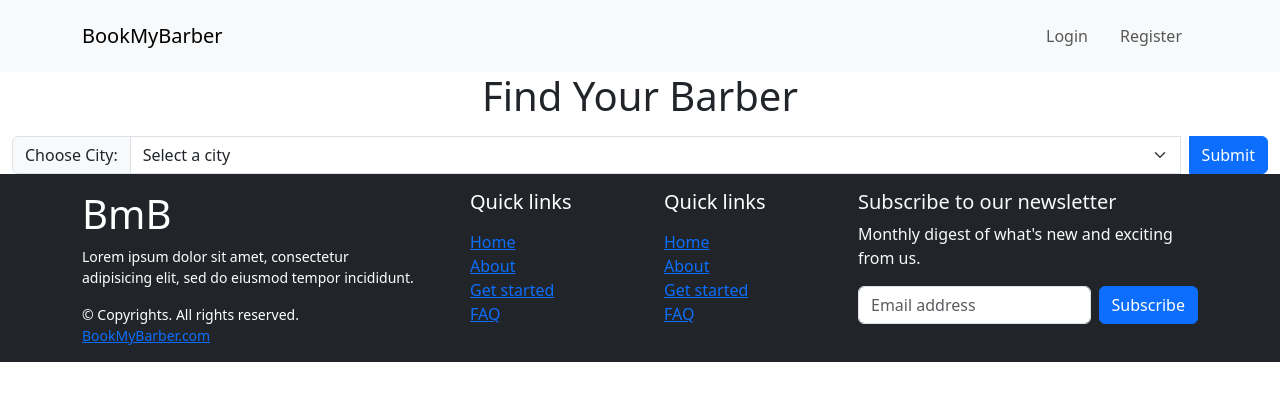
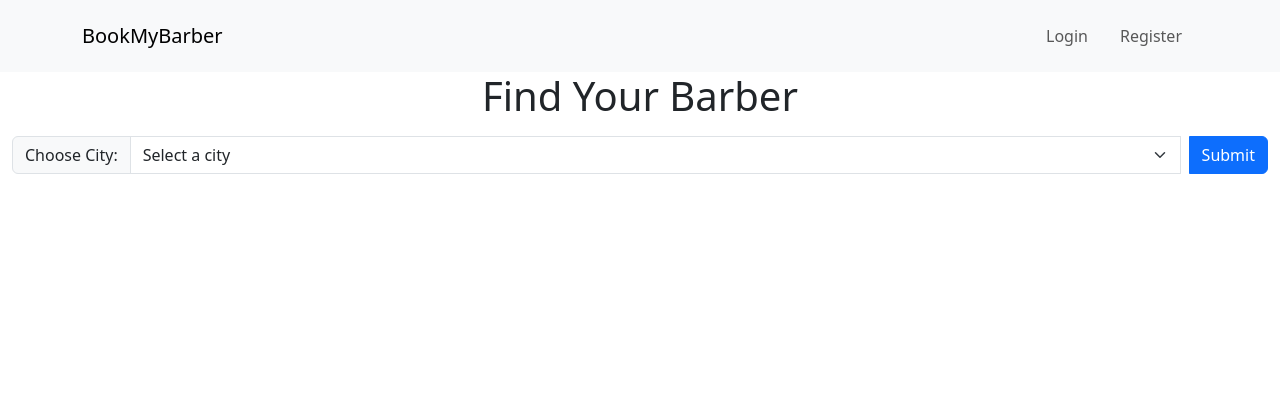
Before and after one commit to ZOUHAIRFGRA/BarberShop_pfe, a React (Create React App) app in the folder Frontend/: page / in a window 1280 px wide. Shown: the top 400 px of the page. Built offline with nearby package versions, Linux system fonts and the light colour scheme; a web font is replaced by a local one.

Commit message:
Refactor App.js component structure

```diff
--- a/Frontend/src/App.js
+++ b/Frontend/src/App.js
@@ -9,12 +9,12 @@ import Footer from './components/Footer'; // Import your Footer component
 const App = () => {
   return (
     <Router>
-      <div className='main'>
+      <div>
         <Header /> {/* Your Header Component */}
 
         <Routes />
 
-        <Footer /> {/* Your Footer Component */}
+        {/* <Footer /> Your Footer Component */}
       </div>
     </Router>
   );
```
